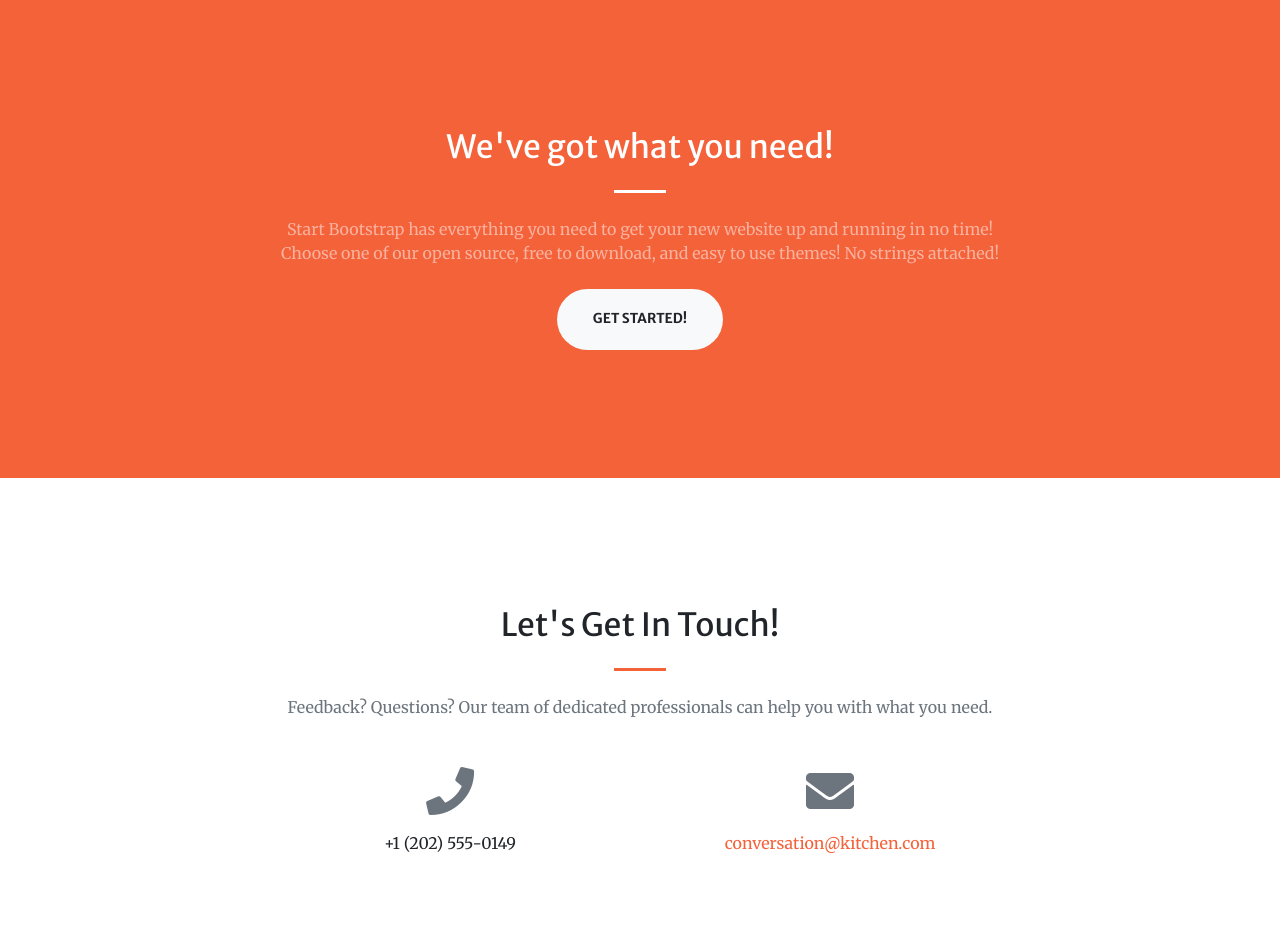
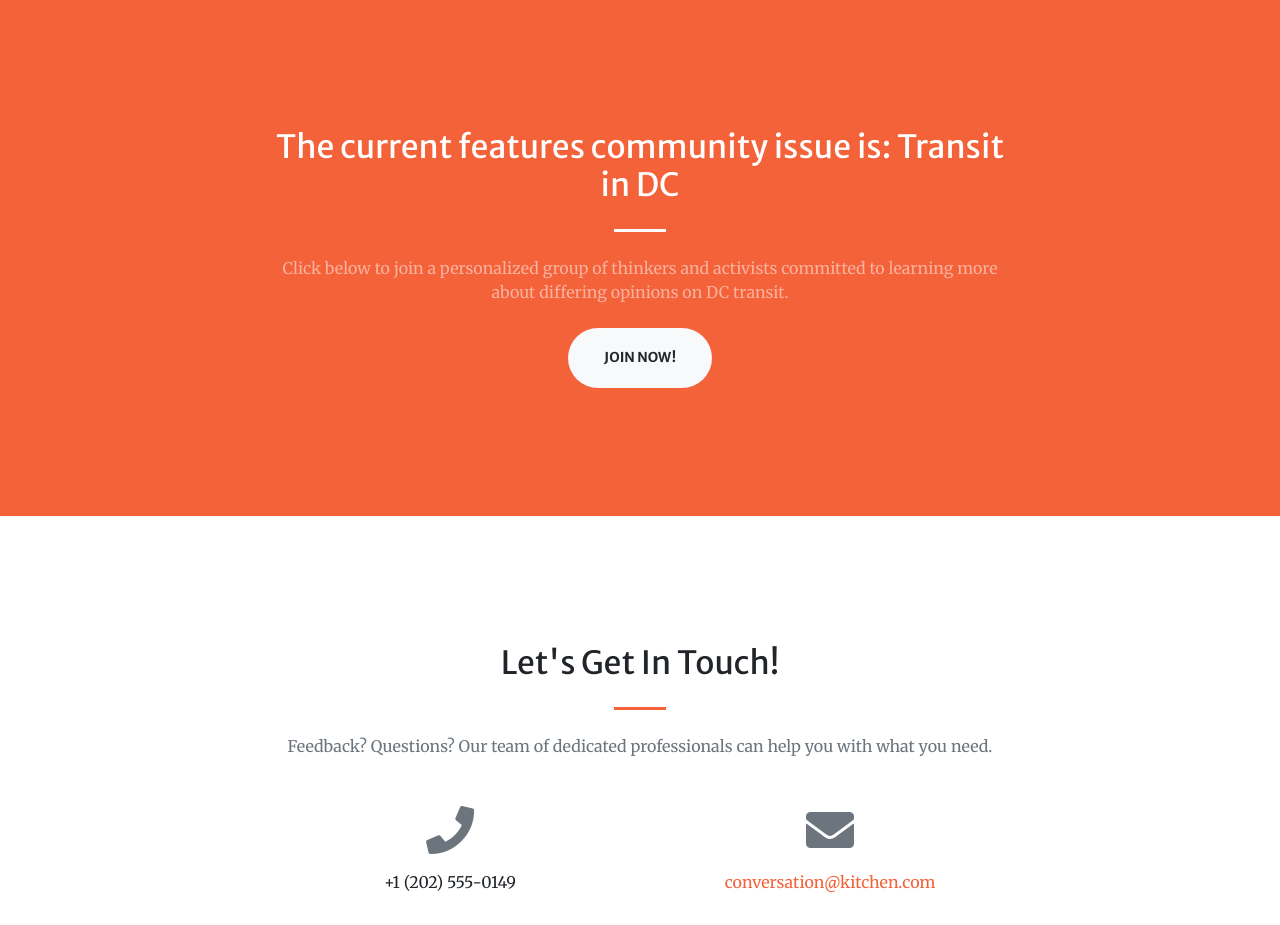
Before and after one commit to albertadevor/community-matcher-front-end, a website with bundled scripts: page index.html in a window 1280 px wide. Shown: the part 800-1725 px from the top of the page. Built offline with nearby package versions, Linux system fonts and the light colour scheme.

Commit message:
Homepage done

```diff
--- a/index.html
+++ b/index.html
@@ -74,10 +74,10 @@
     <div class="container">
       <div class="row justify-content-center">
         <div class="col-lg-8 text-center">
-          <h2 class="text-white mt-0">We've got what you need!</h2>
+          <h2 class="text-white mt-0">The current features community issue is: Transit in DC</h2>
           <hr class="divider light my-4">
-          <p class="text-white-50 mb-4">Start Bootstrap has everything you need to get your new website up and running in no time! Choose one of our open source, free to download, and easy to use themes! No strings attached!</p>
-          <a class="btn btn-light btn-xl js-scroll-trigger" href="#services">Get Started!</a>
+          <p class="text-white-50 mb-4">Click below to join a personalized group of thinkers and activists committed to learning more about differing opinions on DC transit.</p>
+          <a class="btn btn-light btn-xl js-scroll-trigger" href="#services">Join now!</a>
         </div>
       </div>
     </div>
```
